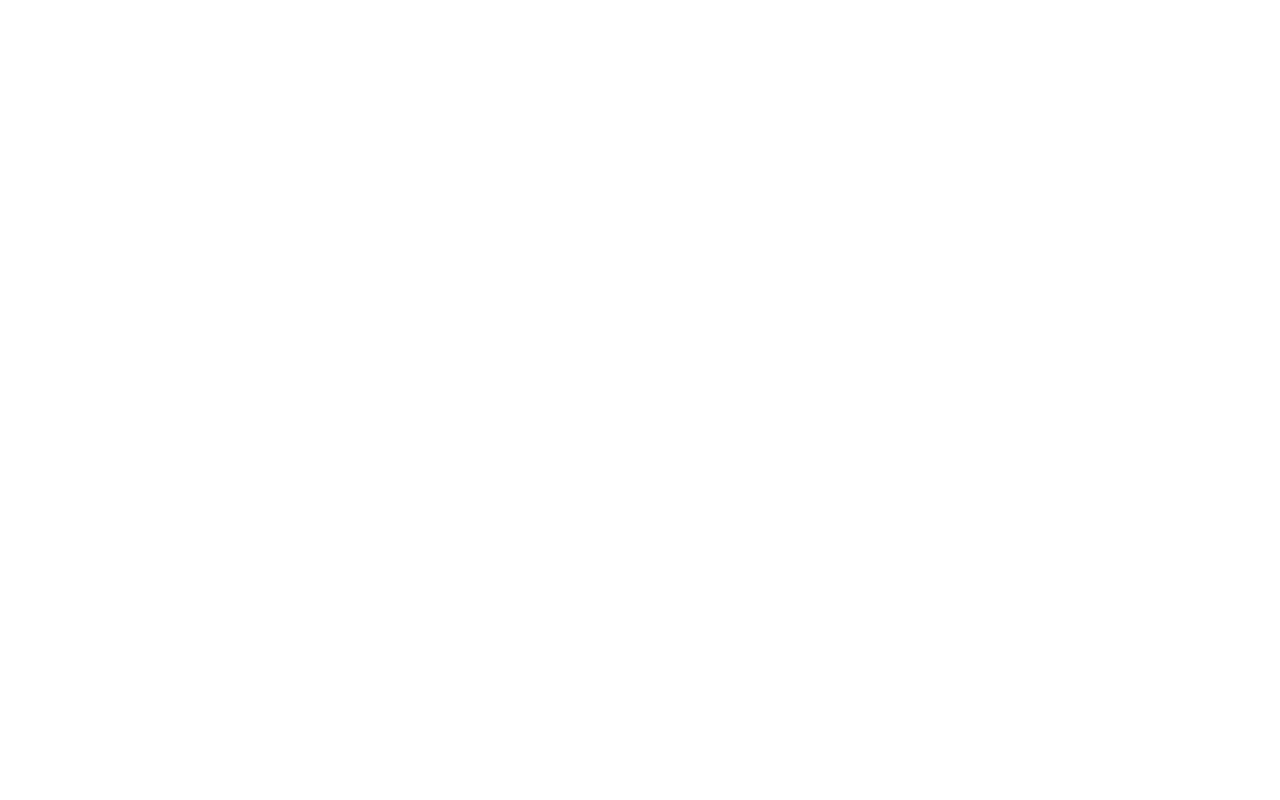
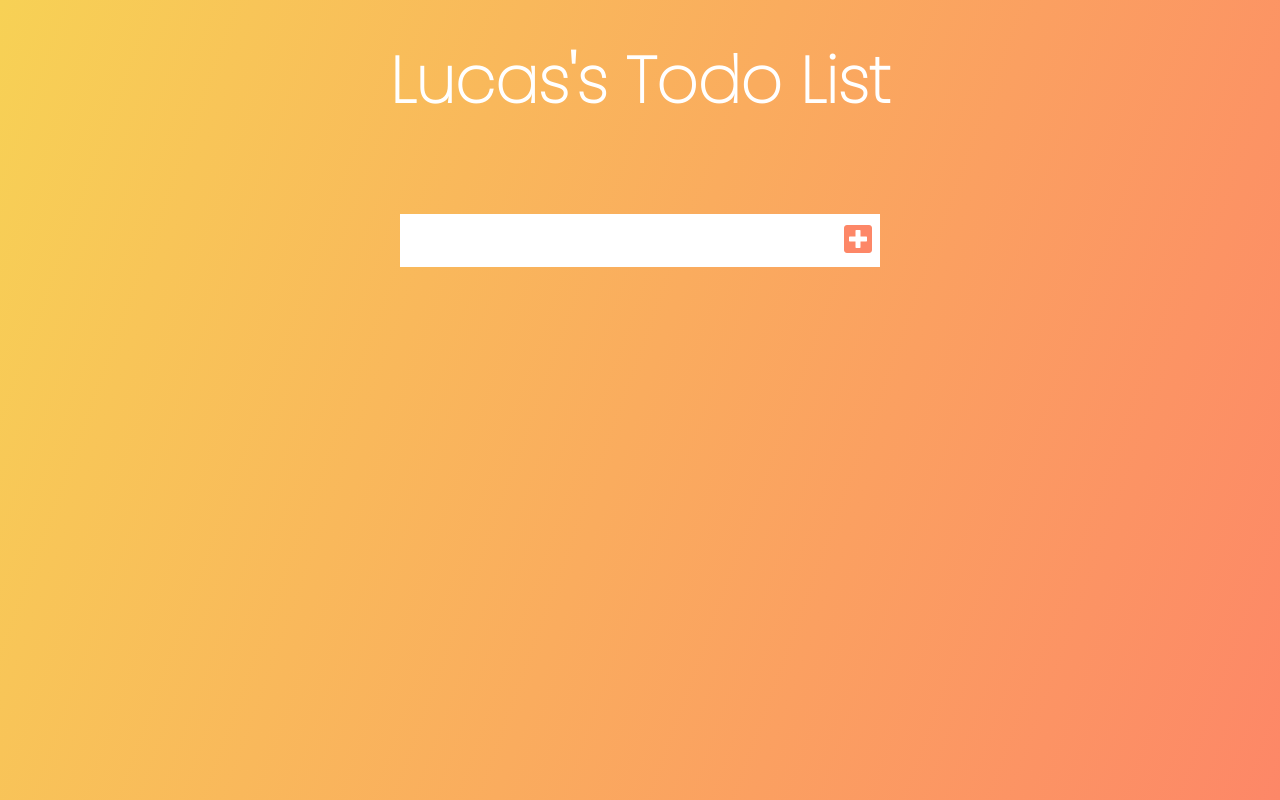
Before and after one commit to lucaspires-source/to-dolist, a plain HTML site: page index.html in a window 1280 px wide. Drawn offline with Linux system fonts and the light colour scheme.

Commit message:
basic styling

```diff
--- a/index.html
+++ b/index.html
@@ -3,10 +3,27 @@
 <head>
     <meta charset="UTF-8">
     <meta name="viewport" content="width=device-width, initial-scale=1.0">
+    <link href="https://fonts.googleapis.com/css2?family=Poppins:wght@100&display=swap" rel="stylesheet">
+    <link rel="stylesheet" href="https://cdnjs.cloudflare.com/ajax/libs/font-awesome/5.14.0/css/all.min.css" integrity="sha512-1PKOgIY59xJ8Co8+NE6FZ+LOAZKjy+KY8iq0G4B3CyeY6wYHN3yt9PW0XpSriVlkMXe40PTKnXrLnZ9+fkDaog==" crossorigin="anonymous" />
     <link rel="stylesheet" href="./style.css"/>
-    <title>Document</title>
+    <title>Todo List</title>
 </head>
 <body>
+
+    <header>
+        <h1>Lucas's Todo List</h1>
+    </header>
+    <form>
+        <input type="text" class="todo-input">
+        <button class="todo-button" type="submit">
+            <i class="fas fa-plus-square"></i>
+        </button>
+    </form>
+    <div class="todo-container">
+        <ul class="todo-list">
+        </ul>
+
+    </div>
 <script src="./app.js"></script>
 </body>
 </html>
--- a/style.css
+++ b/style.css
@@ -0,0 +1,50 @@
+*{
+    margin: 0;
+    padding: 0;
+    box-sizing: border-box;
+}
+
+body{
+    background-image: linear-gradient(110deg, #f7d155, #fd8767);
+    color:white;
+    font-family: "Poppins", sans-serif;
+    min-height: 100vh;
+}
+
+
+header{
+    font-size: 2rem;
+}
+
+
+header,
+form{
+    min-height: 20vh;
+    display: flex;
+    justify-content: center;
+    align-items: center;
+}
+
+form input,
+form button{
+    padding: 0.5rem;
+    font-size: 2rem;
+    border:none;
+    background: white;
+}
+
+form button{
+    color:#fd8767;
+    background: white;
+    cursor:pointer;
+    transition:  all 0.3s ease;
+
+
+}
+
+
+form button:hover{
+    background: #fd8767;
+    color:white
+
+}
```
